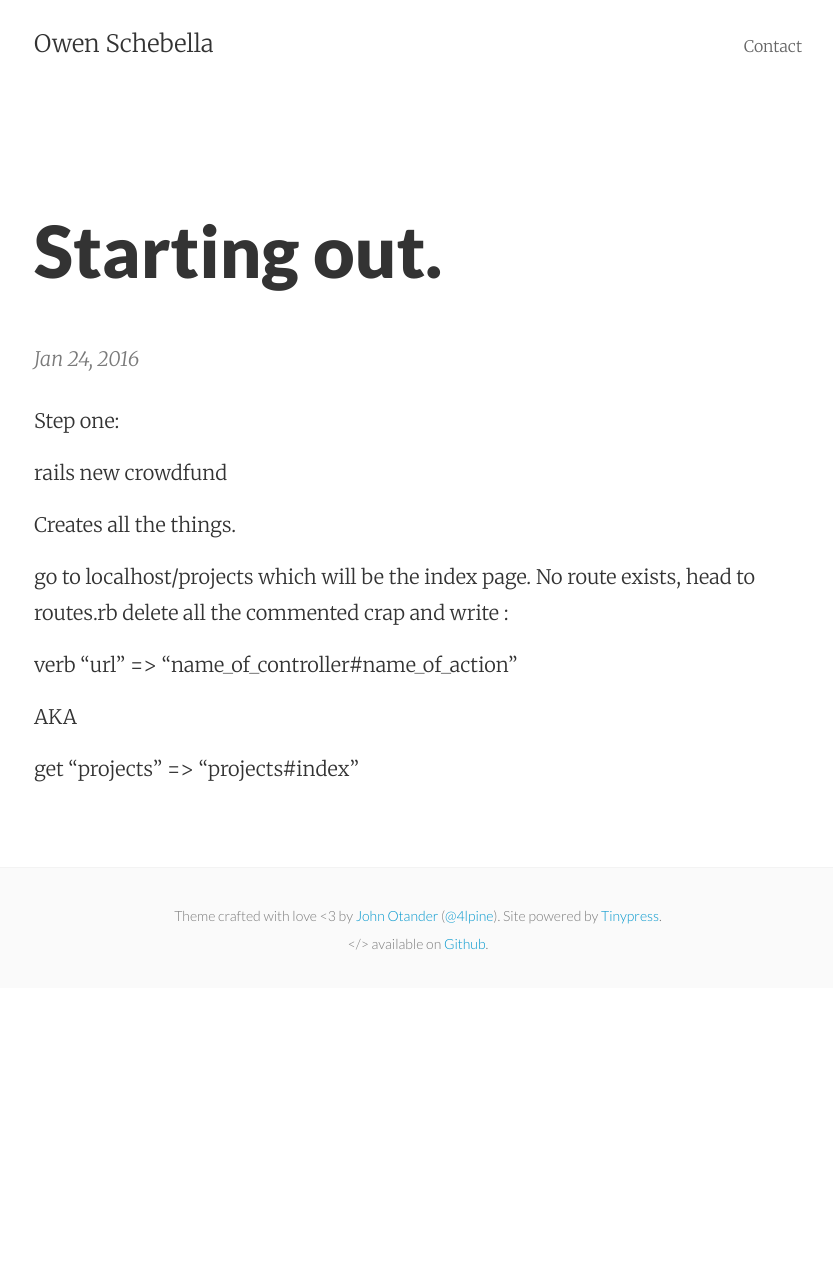
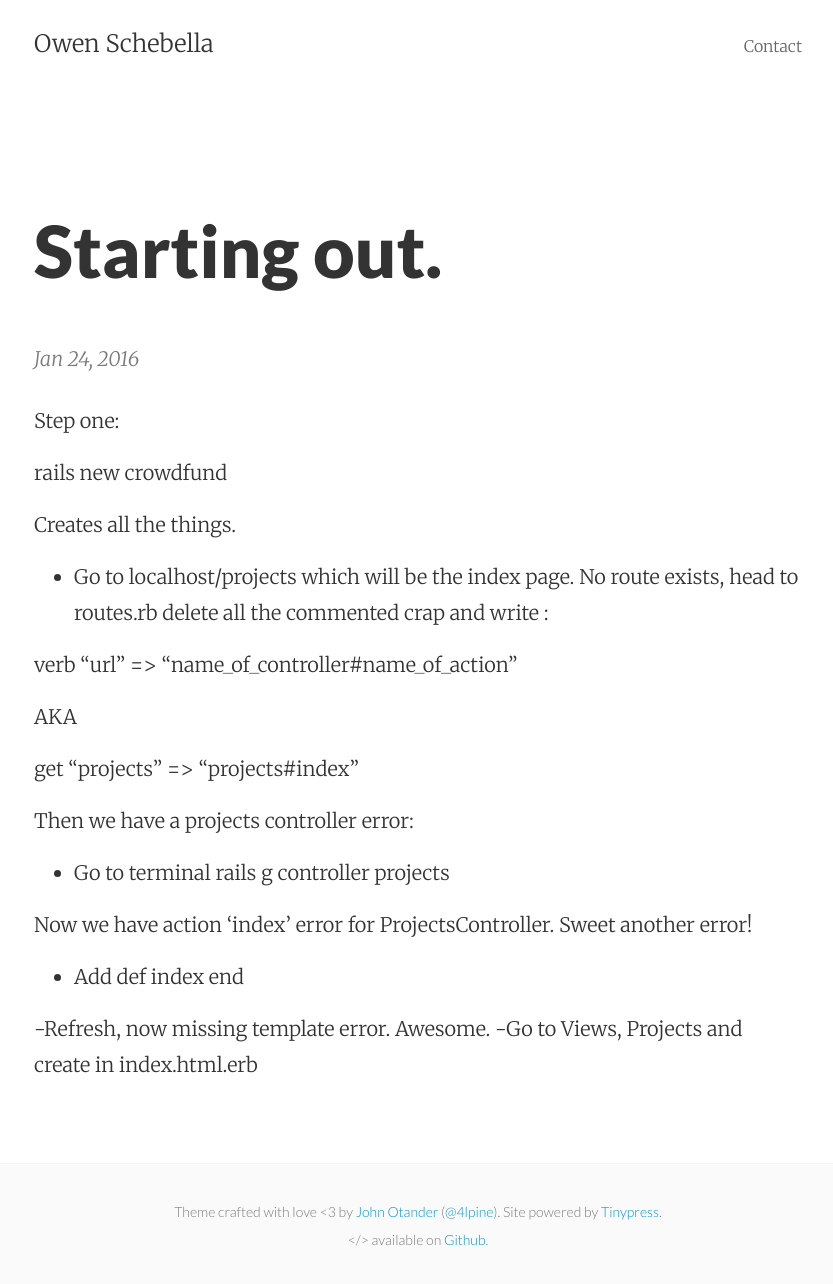
Before and after one commit to oschebell/oschebell.github.io, a Jekyll site: the page built from _posts/2016-01-24-starting-out.markdown, in a window 1280 px wide. Shown: the whole page, without its empty margins (222-1055 px from the left). Built offline with Jekyll 4.4.1, drawn with Linux system fonts in a browser that asks for light colours; before the commit the page ends 988 px from its top, so only the background shows below that.

Commit message:
Post update: Starting out.

```diff
--- a/_posts/2016-01-24-starting-out.markdown
+++ b/_posts/2016-01-24-starting-out.markdown
@@ -9,7 +9,7 @@ rails new crowdfund
 
 Creates all the things.
 
-go to localhost/projects which will be the index page.
+ - Go to localhost/projects which will be the index page.
 No route exists, head to routes.rb delete all the commented crap and write :
 
 verb "url" => "name_of_controller#name_of_action"
@@ -17,3 +17,16 @@ verb "url" => "name_of_controller#name_of_action"
 AKA
 
 get "projects" => "projects#index"
+
+Then we have a projects controller error:
+
+ - Go to terminal rails g controller projects
+
+Now we have action 'index' error for ProjectsController. Sweet another error!
+
+- Add
+          def index
+          end
+
+-Refresh, now missing template error. Awesome.
+-Go to Views, Projects and create in index.html.erb
```
